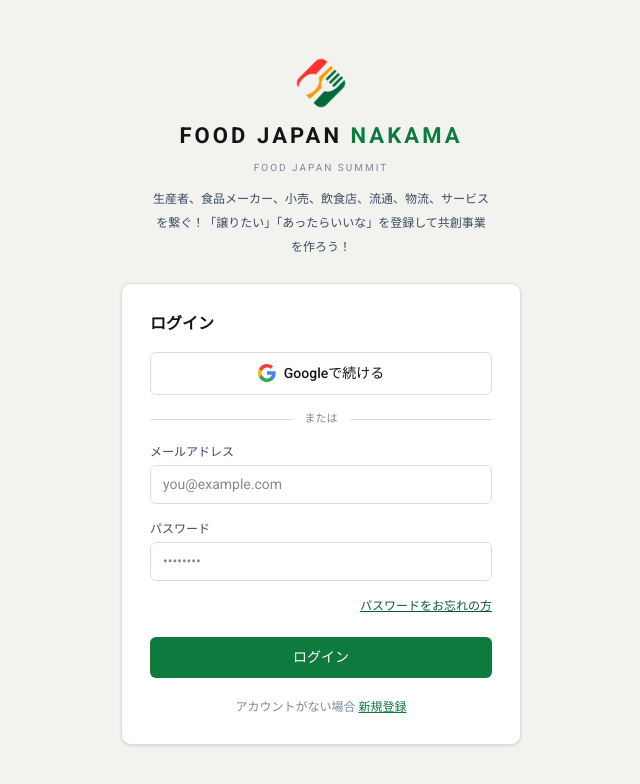
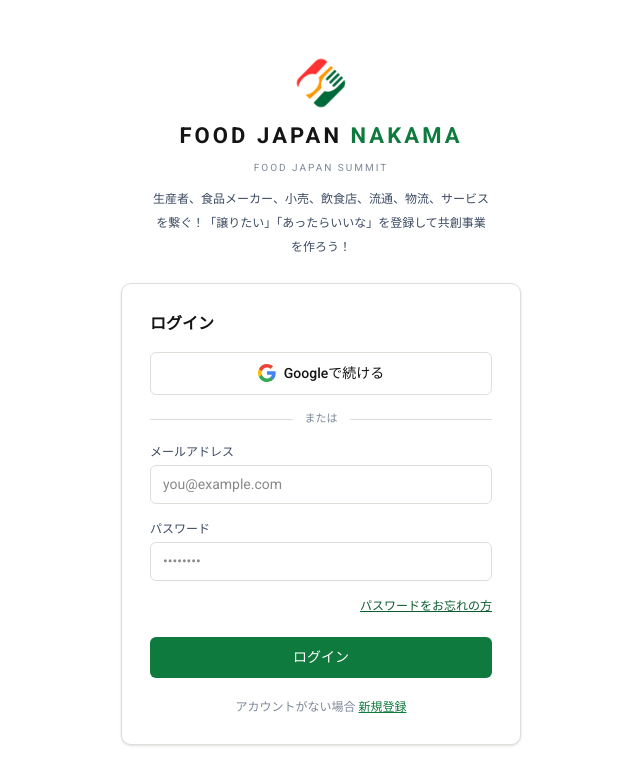
Before and after one commit to GrabDesign1/food-japan-nakama, a Next.js app: page /login in a window 1280 px wide. Shown: the top 784 px of the page, without its empty margins (319-959 px from the left). Built offline with nearby package versions, Linux system fonts and the light colour scheme; no server answers.

Commit message:
Theme: white page background instead of gray canvas
Co-Authored-By: Claude Opus 4.8 <noreply@anthropic.com>

```diff
--- a/src/app/globals.css
+++ b/src/app/globals.css
@@ -5,7 +5,7 @@
   --ink: #141414;        /* 黒（文字・サイドバー） */
   --ink-2: #3c4a62;      /* やや薄い文字 */
   --muted: #7c8899;      /* 補助テキスト */
-  --canvas: #f2f3ef;     /* 背景 */
+  --canvas: #ffffff;     /* 背景（白） */
   --surface: #ffffff;    /* カード面 */
   --line: #dbe1d9;       /* 罫線 */
 
```
